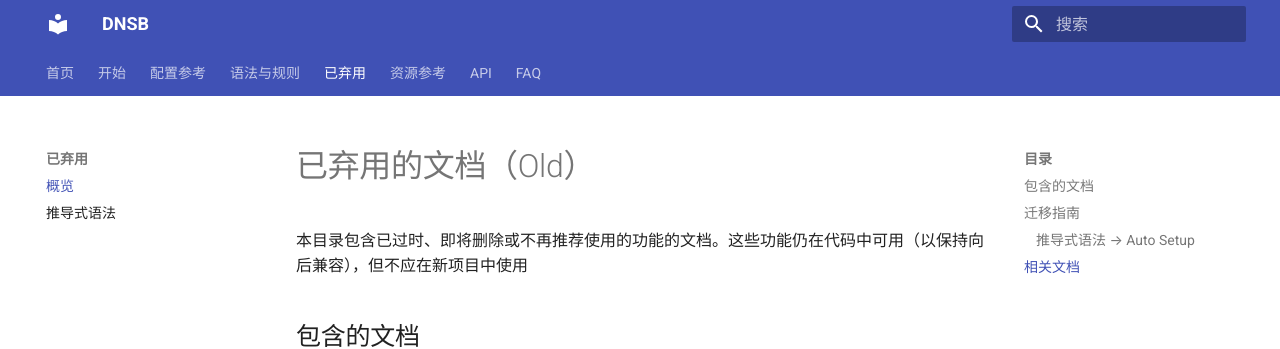
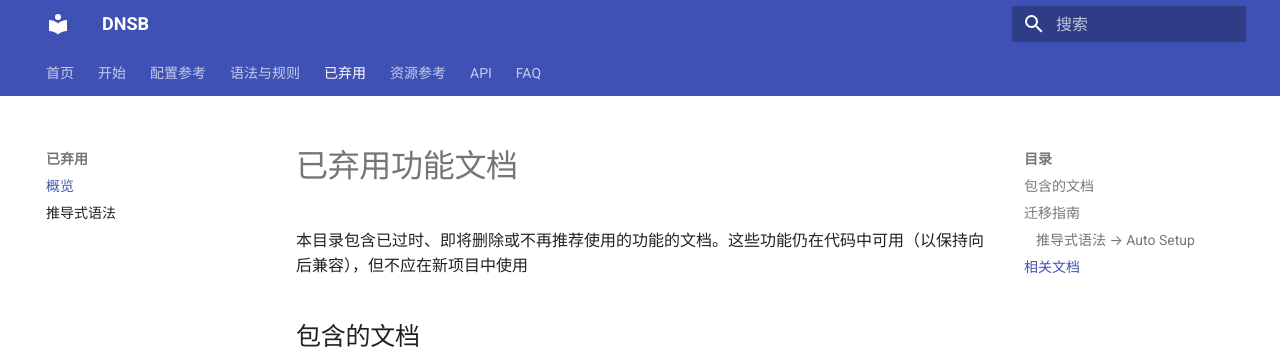
Before and after one commit to Kie-Chi/DNS-BUILDER, an MkDocs documentation site: the page built from doc/old/index.md, in a window 1280 px wide and 1397 px high. Shown: the top 349 px of the window. Built offline with MkDocs 1.6.1 and Material for MkDocs 9.7.7, drawn with Linux system fonts in a browser that asks for light colours.

Commit message:
fix(doc): fix old docs.

```diff
--- a/doc/old/index.md
+++ b/doc/old/index.md
@@ -1,4 +1,4 @@
-# 已弃用的文档（Old）
+# 已弃用功能文档
 
 本目录包含已过时、即将删除或不再推荐使用的功能的文档。这些功能仍在代码中可用（以保持向后兼容），但不应在新项目中使用
 
```
